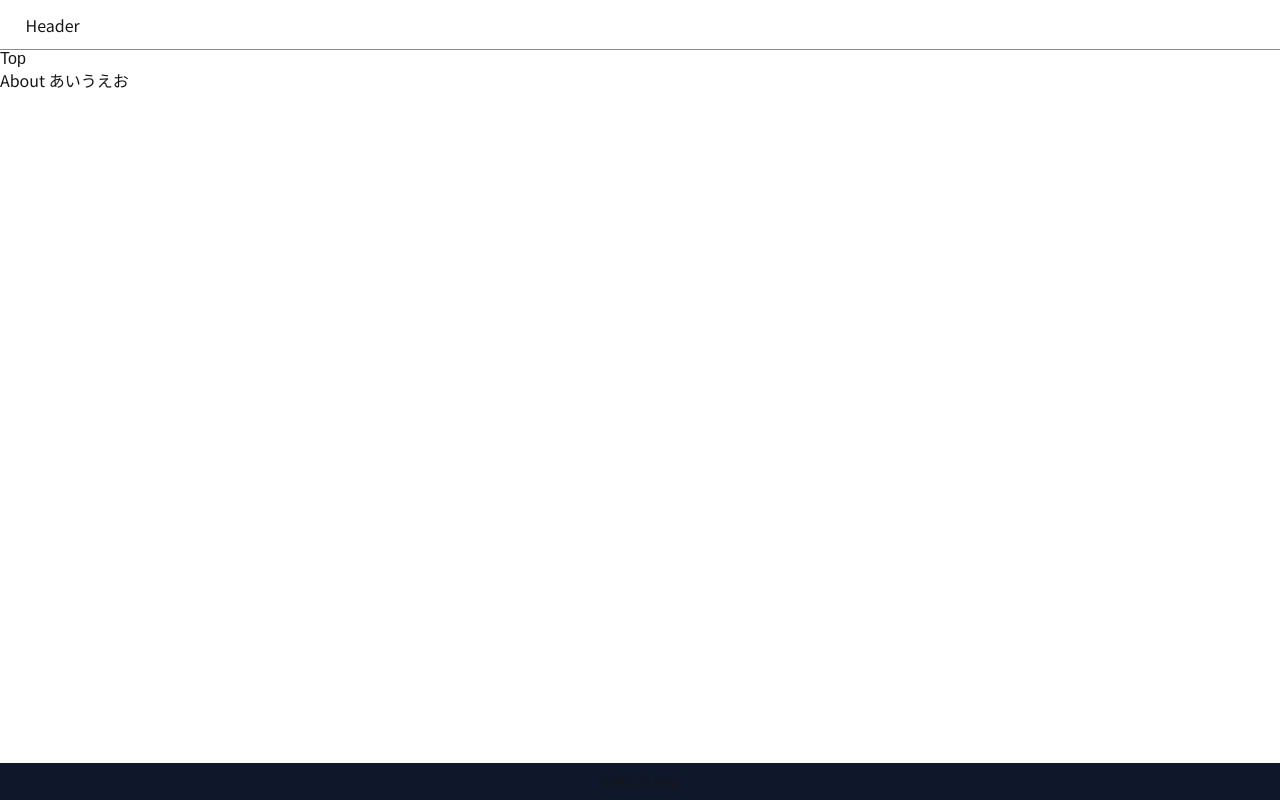
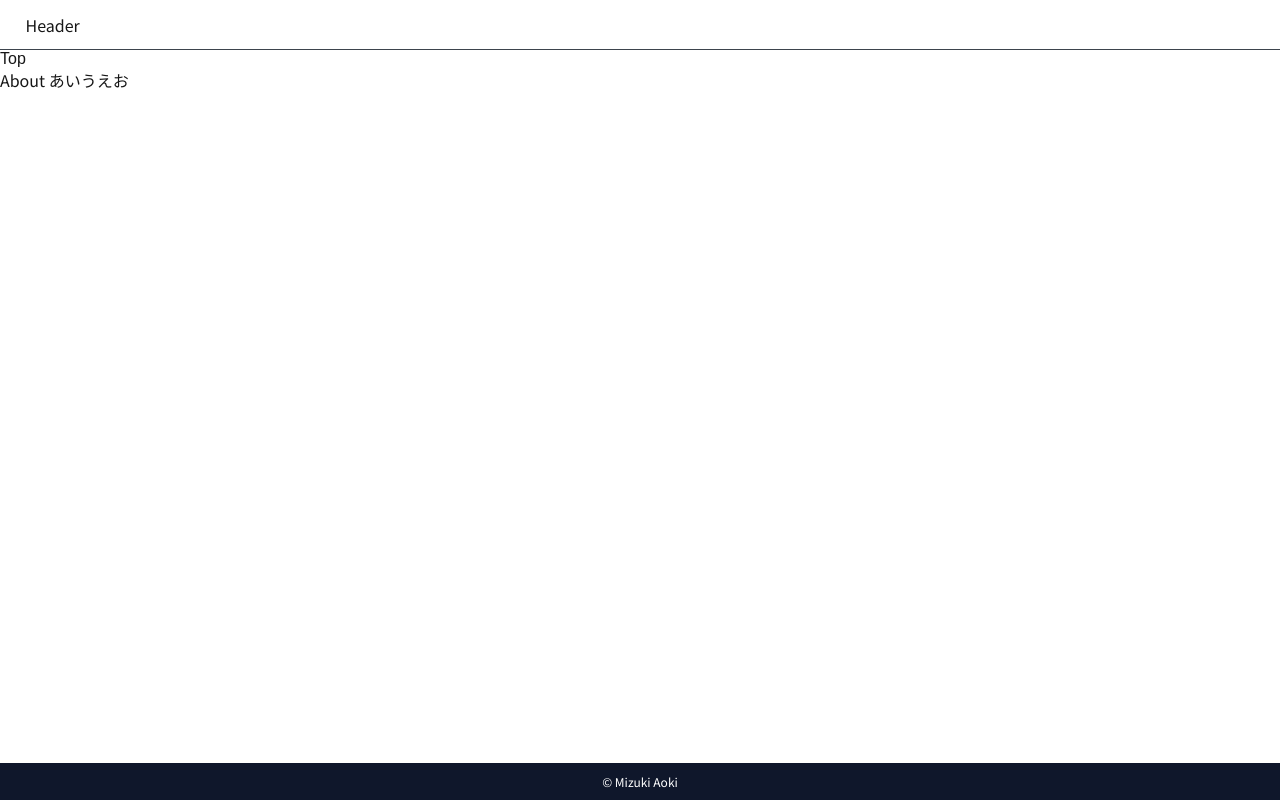
Before and after one commit to 4okimi7uki/website, a Next.js app: page / in a window 1280 px wide. Built offline with nearby package versions, Linux system fonts and the light colour scheme; a web font is replaced by a local one.

Commit message:
feat: adjust styles in footer and header

```diff
--- a/src/components/layouts/Footer/index.module.scss
+++ b/src/components/layouts/Footer/index.module.scss
@@ -3,6 +3,7 @@
     margin-top: auto;
     font-size: 12px;
     text-align: center;
+    color: #fff;
 
     background: var(--indigo-100);
 }
--- a/src/components/layouts/Header/index.module.scss
+++ b/src/components/layouts/Header/index.module.scss
@@ -3,5 +3,5 @@
     align-items: center;
     height: 50px;
     padding: 5px max(2%, 12px);
-    border-bottom: 1px solid var(--gray-100);
+    border-bottom: 1px solid var(--gray-200);
 }
```
